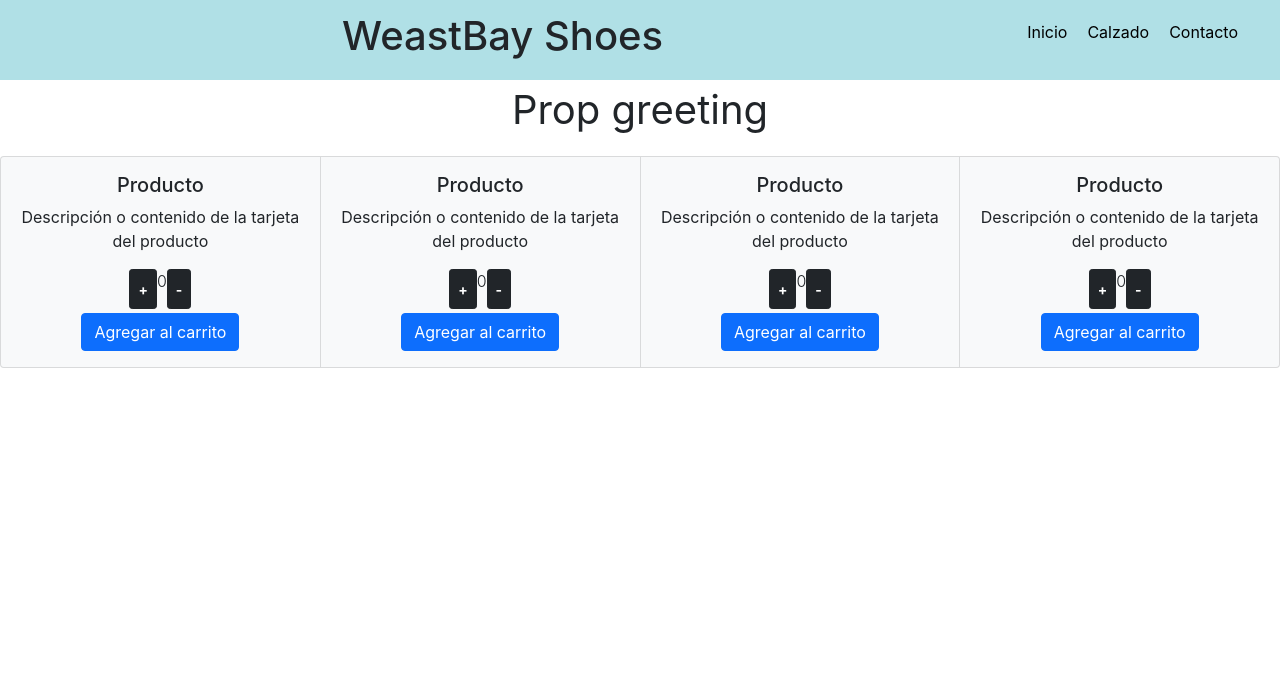
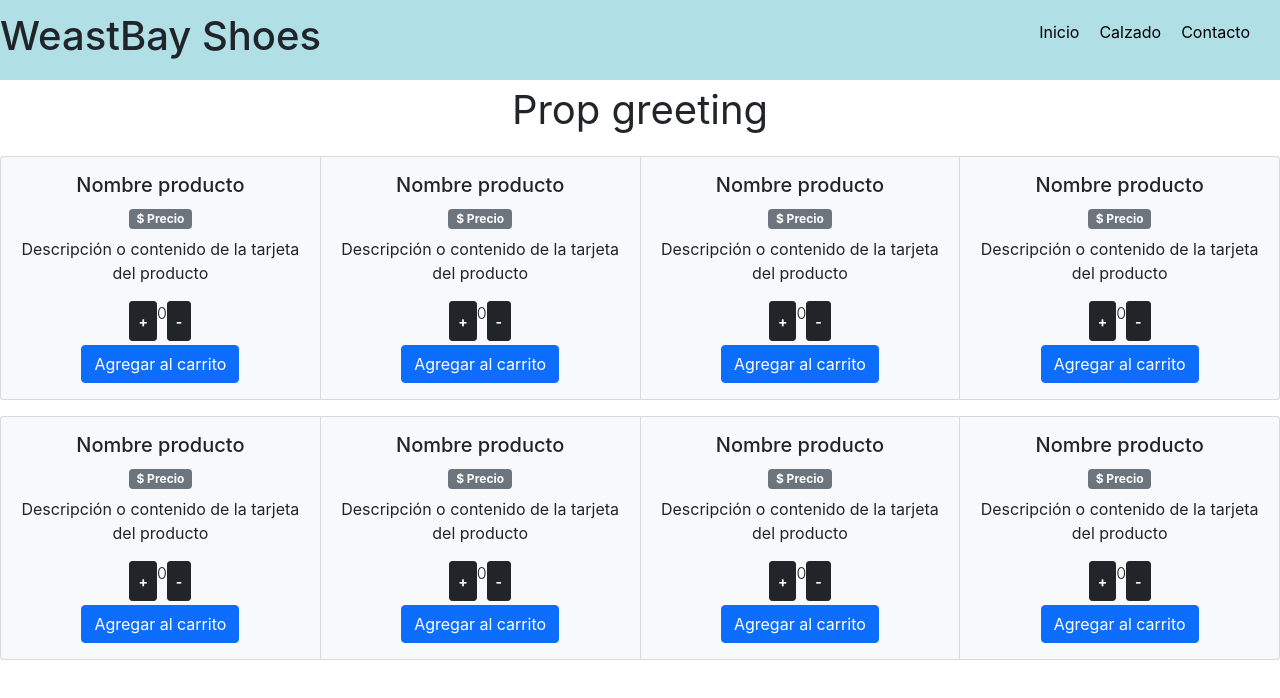
Before and after one commit to RodrigoMonroy25/reactjs, a React (Create React App) app: page / in a window 1280 px wide. Shown: the top 698 px of the page. Built offline with nearby package versions, Linux system fonts and the light colour scheme.

Commit message:
Promises

```diff
--- a/src/components/cards/cards.js
+++ /dev/null
@@ -1,17 +0,0 @@
-import ItemCount from '../itemCount/itemCount.js';
-
-const Card = () => {
-    return (
-        <div className="card bg-light mb-3">
-            <image className="card-img-top" src="..." alt="Card image cap" />
-            <div className="card-body">
-                <h5 className="card-title">Producto</h5>
-                <p className="card-text">Descripción o contenido de la tarjeta del producto</p>
-                <ItemCount stock="5" /> {/* Se inserta contador con stock = 5 */}
-                <a href="..." className="btn btn-primary mt-1">Agregar al carrito</a>
-            </div>
-        </div>
-    )
-}
-
-export default Card
--- a/src/components/cartWidget/cartWidget.js
+++ b/src/components/cartWidget/cartWidget.js
@@ -1,5 +1,5 @@
 import React from 'react';
-import ShoppingCartImage from '../../img/shopping-cart.png';
+import ShoppingCartImage from '../img/shopping-cart.png';
 
 const CartWidget = () => {
     return (
--- /dev/null
+++ b/src/components/item/item.js
@@ -0,0 +1,35 @@
+import ItemCount from '../itemCount/itemCount.js';
+
+const Item = () => {
+    const task = new Promise ((resolve, reject) => {
+        resolve (Item)
+        reject ("Error")
+    });
+    task.then(
+        (result) => {
+            console.log("Items cargados")
+        },
+        (err) => {
+            console.log(err)
+        }
+    );
+    task.catch ((err) =>{
+        console.log("Catch error: " + err)
+    });
+    return (
+        <div className="card bg-light mb-3">
+            <image className="card-img-top" src="..." alt="Card image cap" />
+            <div className="card-body">
+                <h5 className="card-title">Nombre producto</h5>
+                <image src=""/>
+                <h5 className="badge bg-secondary">$ Precio</h5>
+                <p className="card-text">Descripción o contenido de la tarjeta del producto</p>
+                <ItemCount stock="5" /> {/* Se inserta contador con stock = 5 */}
+                <a href="..." className="btn btn-primary mt-1">Agregar al carrito</a>
+            </div>
+        </div>
+    )
+}
+
+
+export default Item
--- a/src/components/itemCount/itemCount.js
+++ b/src/components/itemCount/itemCount.js
@@ -15,7 +15,7 @@ const ItemCount = (prop) => {
     return (
     <div className="d-flex justify-content-center align-middle">
         <button className="btn btn-sm btn-dark fw-bold " onClick={onAdd}> + </button> {/* Add */}
-        <p className="fs-6 fw-light">   {counter}   </p>
+        <p className="fs-6 fw-light"> {counter} </p>
         <button className="btn btn-sm btn-dark fw-bold" onClick={onRemove}> - </button> {/* Subtract */}
     </div>
     )
--- /dev/null
+++ b/src/components/itemList/itemList.js
@@ -0,0 +1,14 @@
+import Item from "../item/item.js";
+
+const ItemList = () => {
+    return (
+    <div className="card-group">
+        <Item/>
+        <Item/>
+        <Item/>
+        <Item/>
+    </div>
+    )
+}
+
+export default ItemList
--- a/src/components/itemListContainer/itemListContainer.js
+++ b/src/components/itemListContainer/itemListContainer.js
@@ -1,15 +1,11 @@
-import Card from "../cards/cards.js"
+import ItemList from "../itemList/itemList.js"
 
 const ItemListContainer = (props) => {
     return (
     <div>
         <p className="fs-1">{props.greeting}</p>
-        <div className="card-group">
-        <Card />
-        <Card />
-        <Card />
-        <Card />
-        </div>
+        <ItemList/>
+        <ItemList/>
     </div>
     )
 }
--- a/src/components/navbar/navbar.jsx
+++ b/src/components/navbar/navbar.jsx
@@ -1,15 +1,16 @@
 import CartWidget from '../cartWidget/cartWidget';
 import './navbarStyle.css';
+import Logo from '../img/logo.png'
 
 
 const Navbar = () => {
   return (
-  <nav className="appNavbar">
-    <div className="navTitle container_title container">
-      <h1> WeastBay Shoes </h1>
+  <nav className="appNavbar d-flex justify-content-between">
+    <div className="navTitle container_title d-flex justify-content-start">
+      <h1> <image src={Logo} alt="Logo"/>WeastBay Shoes </h1>
     </div>
     <div className="navMenu">
-      <ul className="navUl container">
+      <ul className="navUl">
         <li className="navLi"><a className="a"  href="*">Inicio</a></li>
         <li className="navLi"><a className="a"  href="*">Calzado</a>
           <ul className="navUl d-none">
```
Also changed, not shown: src/img/logo.png (added).
